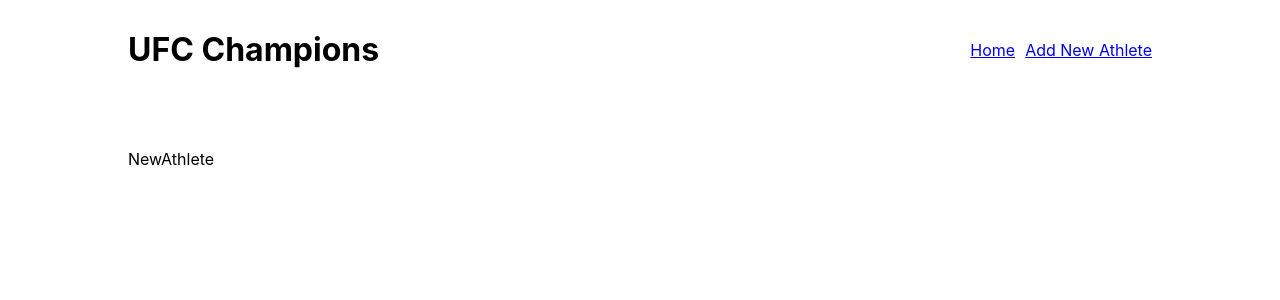
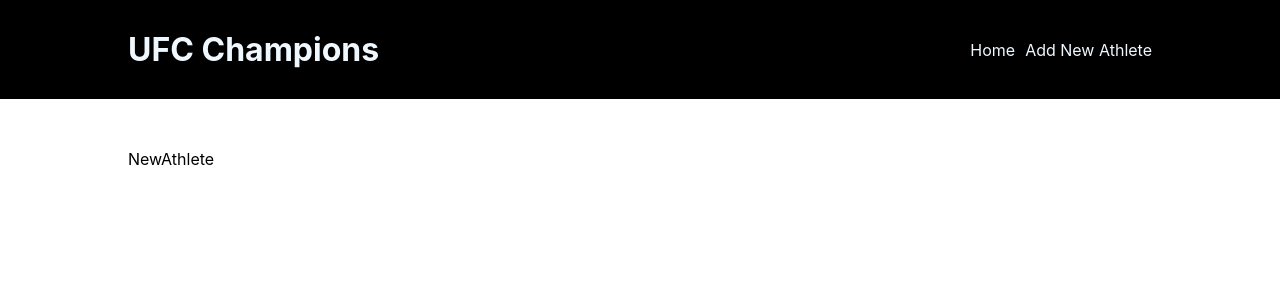
Before and after one commit to sarroyo551/ReactProjectFrontEnd, a React (Create React App) app: page /new in a window 1280 px wide. Shown: the top 300 px of the page. Built offline with nearby package versions, Linux system fonts and the light colour scheme.

Commit message:
adds hover effects to the cards, fetched athlete details, adds css to navbar

```diff
--- a/src/App.css
+++ b/src/App.css
@@ -14,7 +14,12 @@
 header {
     display: flex;
     justify-content: center;
+    background-color: black;
 
+}
+
+.header-title {
+    color:aliceblue
 }
 
 nav {
@@ -26,6 +31,8 @@
 
 .navlink {
     margin-left: 10px;
+    color:aliceblue;
+    text-decoration: none;
 }
 
 .container {
@@ -54,7 +61,12 @@
     display: flex;
     flex-direction: column;
     justify-content: space-between;
+    cursor: pointer;
+    transition: all .5s;
+}
 
+.card:hover {
+    transform: scale(1.1);
 }
 
 .card-image {
--- a/src/components/AthleteCard.js
+++ b/src/components/AthleteCard.js
@@ -1,10 +1,12 @@
 import React from 'react'
+import { Link } from 'react-router-dom'
 
 function AthleteCard({fighter}) {
 
-  const {name, image, weight} = fighter
+  const {name, image, weight, id} = fighter
 
   return (
+    <Link to={`/details/${id}`}>
     <div className='card'>
         <img src={image} alt={name} className='card-image'/>
         <div className='card-details'>
@@ -12,6 +14,7 @@
             <h4>{weight}</h4>
         </div>
     </div>
+    </Link>
   )
 }
 
--- a/src/components/Header.js
+++ b/src/components/Header.js
@@ -7,7 +7,7 @@
 
     <header>
       <div className='header-container'>
-        <h1>UFC Champions</h1>
+        <h1 className='header-title'>UFC Champions</h1>
         <nav>
             <NavLink to='/' className='navlink'>
                 Home
--- a/src/screens/AthleteDetails.js
+++ b/src/screens/AthleteDetails.js
@@ -1,9 +1,27 @@
-import React from 'react'
+import {useEffect, useState} from 'react'
+import { useParams } from 'react-router-dom'
+
 
 function AthleteDetails() {
+  const params = useParams()
+  // console.log(params)
+  const [fighter, setFighter] = useState(null)
+
+  useEffect(() => {
+    fetch(`http://localhost:3000/Athletes/${params.id}`)
+      .then((r) => r.json())
+      .then((data) => {
+        setFighter(data)
+      })
+  },[])
+
+
 
   return (
-    <div className='content'>AthleteDetails</div>
+    <div className='content'>
+      <h1>{fighter.name}</h1>
+
+      </div>
   )
 }
 
```
